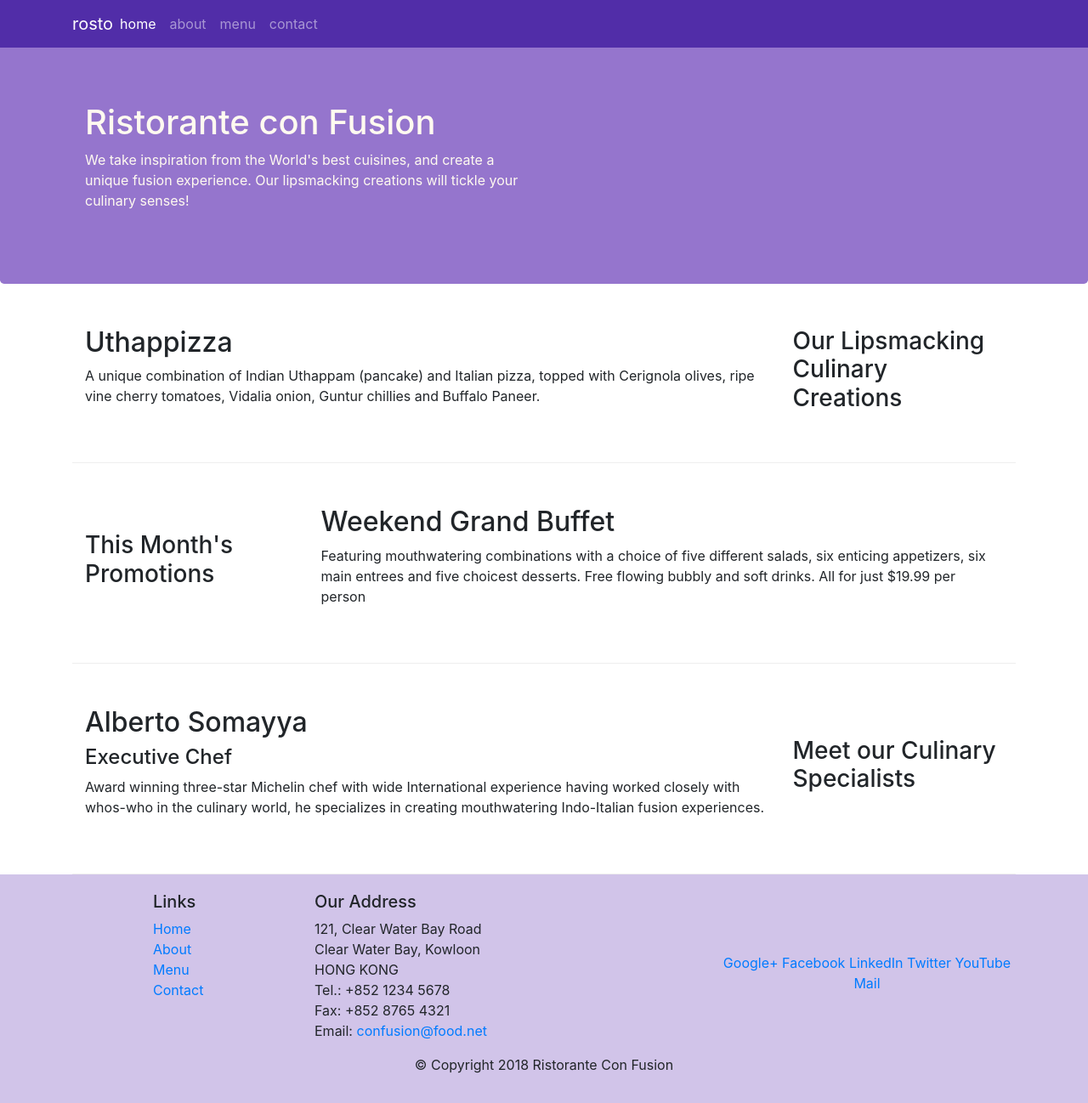
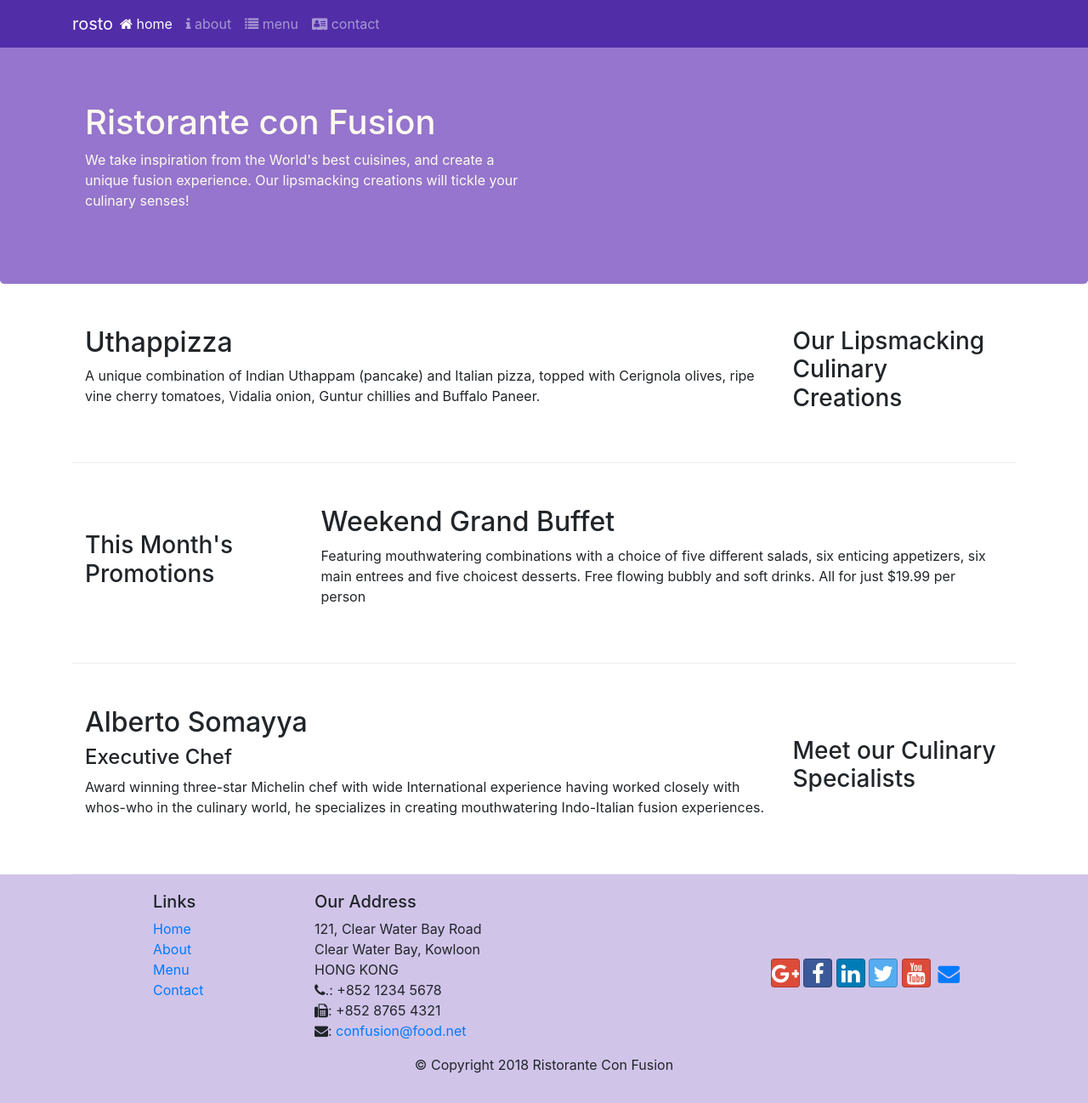
Before and after one commit to joefayed/Bootstrap-First-Project, a website: page index.html in a window 1280 px wide. Shown: the whole page at 85% size. Drawn offline with nearby package versions, Linux system fonts and the light colour scheme.

Commit message:
icon fonts

```diff
--- a/index.html
+++ b/index.html
@@ -9,6 +9,8 @@
         <!-- Bootstrap CSS -->
         <link rel="stylesheet" href="node_modules/bootstrap/dist/css/bootstrap.min.css">
         <link rel="stylesheet" href="css/styles.css">
+        <link rel="stylesheet" href="node_modules/font-awesome/css/font-awesome.min.css">
+        <link rel="stylesheet" href="node_modules/bootstrap-social/bootstrap-social.css">
     <title>Ristorante Con Fusion</title>
 </head>
 
@@ -19,10 +21,10 @@
             <a class="navbar-brand mr-auto" href="#">rosto</a>
             <div class="collapse navbar-collapse" id="Navbar">
                 <ul class="navbar-nav mr-auto">
-                    <li class="nav-item active"><a class="nav-link" href="#">home</a></li>
-                    <li class="nav-item"><a class="nav-link" href="/aboutus.html">about</a></li>
-                    <li class="nav-item"><a class="nav-link" href="#">menu</a></li>
-                    <li class="nav-item"><a class="nav-link" href="#">contact</a></li>
+                    <li class="nav-item active"><a class="nav-link" href="#"><span class="fa fa-home"></span> home</a></li>
+                    <li class="nav-item"><a class="nav-link" href="/aboutus.html"><span class="fa fa-info"></span> about</a></li>
+                    <li class="nav-item"><a class="nav-link" href="#"><span class="fa fa-list"></span> menu</a></li>
+                    <li class="nav-item"><a class="nav-link" href="#"><span class="fa fa-address-card"></span> contact</a></li>
                 </ul>
             </div>
         </div>
@@ -92,19 +94,19 @@
 		              121, Clear Water Bay Road<br>
 		              Clear Water Bay, Kowloon<br>
 		              HONG KONG<br>
-		              Tel.: +852 1234 5678<br>
-		              Fax: +852 8765 4321<br>
-		              Email: <a href="mailto:confusion@food.net">confusion@food.net</a>
+		              <i class="fa fa-phone"></i>.: +852 1234 5678<br>
+		              <i class="fa fa-fax"></i>: +852 8765 4321<br>
+		              <i class="fa fa-envelope"></i>: <a href="mailto:confusion@food.net">confusion@food.net</a>
 		           </address>
                 </div>
                 <div class="col-12 col-sm-4 align-self-center">
                     <div class="text-center">
-                        <a href="http://google.com/+">Google+</a>
-                        <a href="http://www.facebook.com/profile.php?id=">Facebook</a>
-                        <a href="http://www.linkedin.com/in/">LinkedIn</a>
-                        <a href="http://twitter.com/">Twitter</a>
-                        <a href="http://youtube.com/">YouTube</a>
-                        <a href="mailto:">Mail</a>
+                        <a class="btn btn-social-icon btn-google" href="http://google.com/+"><i class="fa fa-google-plus"></i></a>
+                        <a class="btn btn-social-icon btn-facebook"href="http://www.facebook.com/profile.php?id="><i class="fa fa-facebook"></i></a>
+                        <a class="btn btn-social-icon btn-linkedin"href="http://www.linkedin.com/in/"><i class="fa fa-linkedin"></i></a>
+                        <a class="btn btn-social-icon btn-twitter"href="http://twitter.com/"><i class="fa fa-twitter"></i></a>
+                        <a class="btn btn-social-icon btn-google"href="http://youtube.com/"><i class="fa fa-youtube"></i></a>
+                        <a class="btn btn-social-icon"href="mailto:"><i class="fa fa-envelope"></i></a>
                     </div>
                 </div>
            </div>
--- a/package.json
+++ b/package.json
@@ -15,6 +15,8 @@
   },
   "dependencies": {
     "bootstrap": "^4.0.0",
+    "bootstrap-social": "^5.1.1",
+    "font-awesome": "^4.7.0",
     "jquery": "^3.3.1",
     "popper.js": "^1.12.9"
   }
```
Also changed, not shown: aboutus.html (+15 -13 lines), 1 other file.
